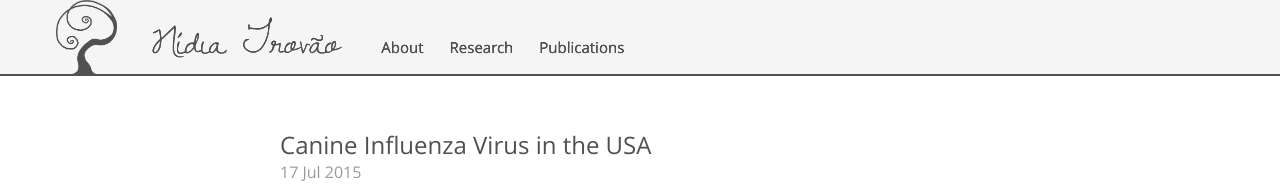
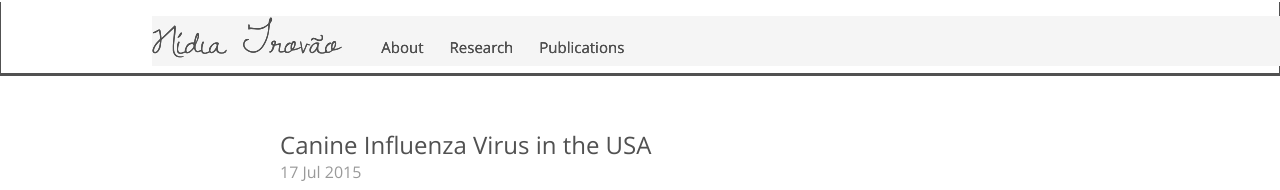
Before and after one commit to nidiatrovao/nidiatrovao.github.io, a Jekyll site: the page built from index.html, in a window 1280 px wide. Shown: the top 190 px of the page. Built offline with Jekyll 4.4.1, drawn with Linux system fonts in a browser that asks for light colours; the list of posts is cut into pages by our own code.

Commit message:
font name

```diff
--- a/_sass/_masthead.scss
+++ b/_sass/_masthead.scss
@@ -18,7 +18,7 @@
   background-color:#F5F5F5;
   background-image: url('/public/apple-touch-icon-precomposed.png');
   background-size:contain;
-  background-clip:padding-box;
+  background-clip:content-box;
   background-repeat:no-repeat;
   //padding-top:1.5rem;
   padding-top:1rem;
```
